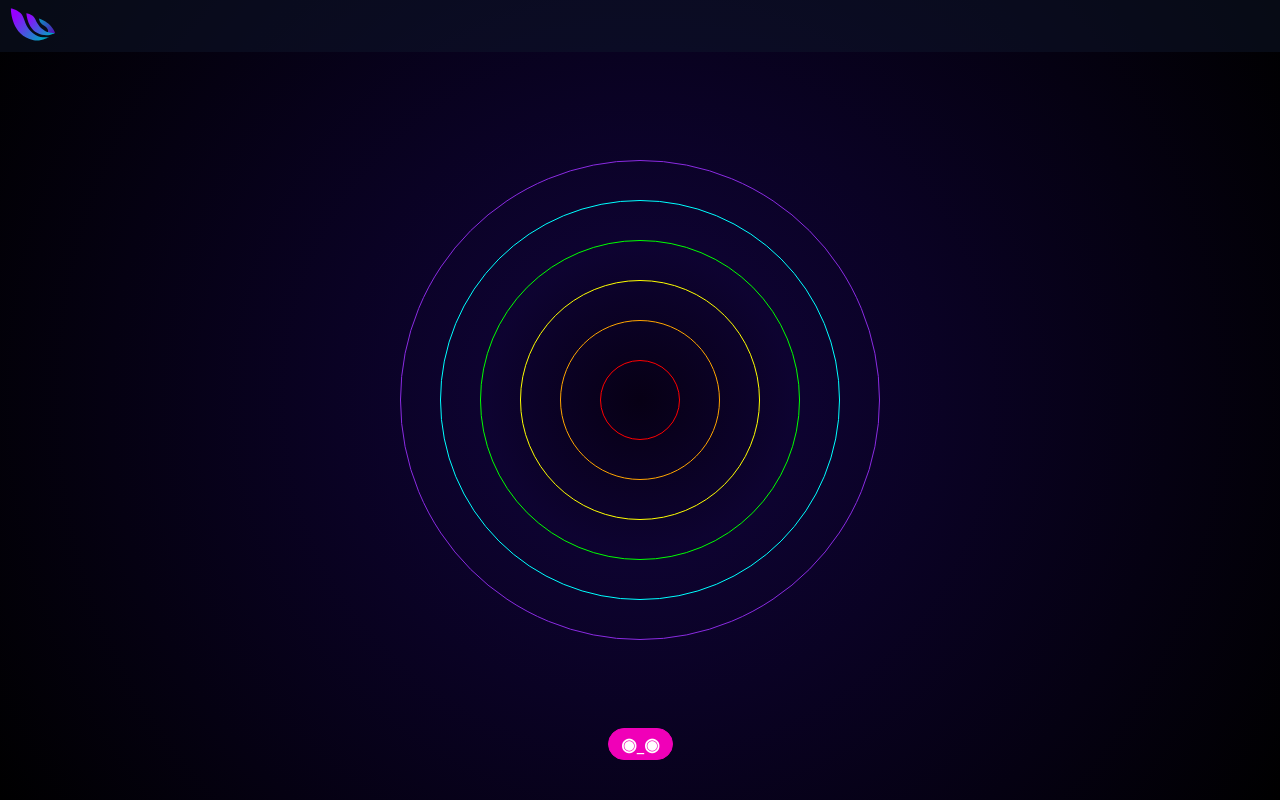
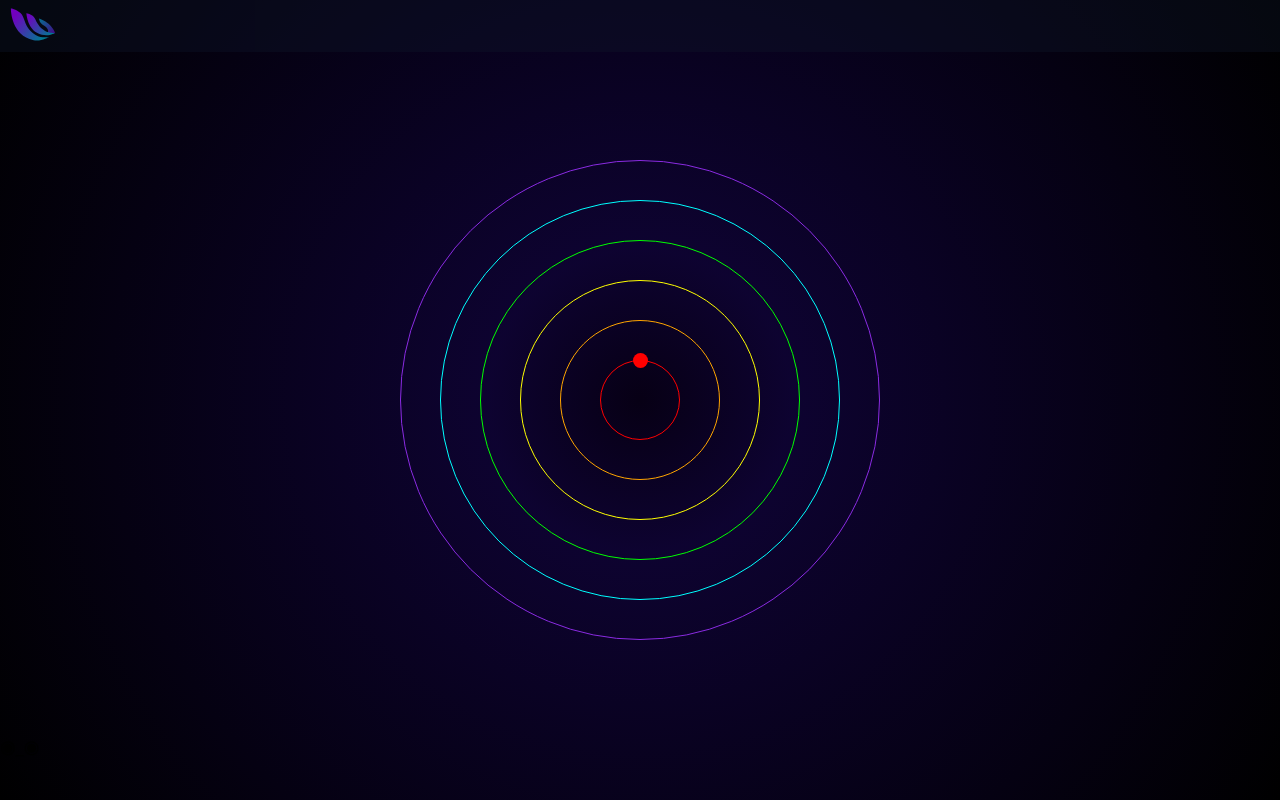
Before and after one commit to WaveDream/dream-sequence, a SvelteKit app in the folder wavedream.space/: page /create in a window 1280 px wide. Built offline with nearby package versions, Linux system fonts and the light colour scheme.

Commit message:
edit multiple files

```diff
--- a/wavedream.space/package.json
+++ b/wavedream.space/package.json
@@ -34,7 +34,6 @@
 		"@fontsource-variable/orbitron": "^5.0.2",
 		"@fontsource/jura": "^4.5.13",
 		"@fontsource/ubuntu": "^5.0.2",
-		"daisyui": "^2.51.6",
 		"svelvet": "^7.0.34"
 	}
 }
--- a/wavedream.space/src/routes/+layout.svelte
+++ b/wavedream.space/src/routes/+layout.svelte
@@ -18,6 +18,7 @@
     position: fixed;
     top: 0;
     left: 0;
+    opacity: 75%;
 }
 
 #logo {
--- a/wavedream.space/src/routes/+page.svelte
+++ b/wavedream.space/src/routes/+page.svelte
@@ -5,7 +5,7 @@
 <div id="orb-container">
 <div></div>
     <img class="max-w-[500px] logo" draggable="false" src="/WaveDream_Logo_Optimized.svg" alt="WaveDream.Space" />
-    <h1 class="tracking-widest mb-[10px] text-[55px]">wavedream.space</h1>
+    <h1 class="tracking-widest mb-[10px] text-[55px]">dreamSequence</h1>
 
         <div id="button-div" class="w-screen flex justify-center">
             <div id="buttons" class="flex items-center justify-evenly">
--- a/wavedream.space/src/routes/create/+page.svelte
+++ b/wavedream.space/src/routes/create/+page.svelte
@@ -1,55 +1,8 @@
-<!-- Markup -->
-<div id="orb-container">
-    {#each zIndex as zIndex, i}
-        <div
-            class={"orb " + i}
-            style=
-                "border: 1px solid {orbColor[i]};
-                width: {orbSize[i] + "vh"};
-                height: {orbSize[i] + "vh"};
-                opacity: {orbOpacity[i]};
-                z-index: {zIndex};">
-        </div>
-    {/each}
-    <!-- <div id="center-node" class="bg-purple-800 w-[25px] h-[25px] rounded-full"></div> -->
-
-    <button class="btn rounded-full btn-secondary btn-sm text-lg" id="scrollButton" on:click={OrbStepper}>◉_◉</button>
-</div>
-<!-- Styling  -->
-<style>
-    #orb-container {
-        width: 100vw;
-        height: 100vh;
-        background: radial-gradient(circle at center, rgb(7, 0, 21), hsl(254, 89%, 10%) 20%, black 100%);
-        position: fixed;
-        display: flex;
-        top: 0;
-        left: 0;
-        justify-content: center;
-        align-items: center;
-    }
-
-    .orb {
-        border-radius: 50%;
-        position: absolute;
-        transition-property: width, height, opacity;
-        transition-duration: .2s;
-    }
-
-    .orb:hover {
-        border-width: 2px !important;
-    }
-
-    button {
-        position: fixed;
-        margin: auto;
-        bottom: 40px;
-
-    }
-</style>
 <!-- Logic -->
 <script>
     // @ts-nocheck
+
+    import Nodes from "./components/Nodes.svelte";
 
         //Booleans
         let button_Bool = false;
@@ -99,3 +52,55 @@
             zIndex = zIndex;
         }
     </script>
+<!-- Markup -->
+
+<div id="orb-container">
+    {#each zIndex as zIndex, i}
+        <div
+            class={"orb " + i}
+            style=
+                "border: 1px solid {orbColor[i]};
+                width: {orbSize[i] + "vh"};
+                height: {orbSize[i] + "vh"};
+                opacity: {orbOpacity[i]};
+                z-index: {zIndex};">
+        </div>
+    {/each}
+
+    <Nodes/>
+</div>
+
+
+
+<button class="btn rounded-full btn-secondary btn-sm text-lg" id="scrollButton" on:click={OrbStepper}>◉_◉</button>
+<!-- Styling  -->
+<style>
+    #orb-container {
+        width: 100vw;
+        height: 100vh;
+        background: radial-gradient(circle at center, rgb(7, 0, 21), hsl(254, 89%, 10%) 20%, black 100%);
+        position: fixed;
+        display: flex;
+        top: 0;
+        left: 0;
+        justify-content: center;
+        align-items: center;
+    }
+
+    .orb {
+        border-radius: 50%;
+        position: absolute;
+        transition-property: width, height, opacity;
+        transition-duration: .2s;
+    }
+
+    .orb:hover {
+        border-width: 2px !important;
+    }
+
+    button {
+        position: fixed;
+        bottom: 40px;
+
+    }
+</style>
--- /dev/null
+++ b/wavedream.space/src/routes/create/components/Nodes.svelte
@@ -0,0 +1,32 @@
+<script>
+  let i = 0;
+
+</script>
+
+<div id="nodeContainer">
+  <div class="node"></div>
+</div>
+
+<style lang="postcss">
+#nodeContainer {
+  display: flex;
+  align-items: center;
+  justify-content: center;
+  width: 100vw;
+  height: 100vh;
+}
+
+  .node {
+    background-color: red;
+    border-radius: 50%;
+    transform: translateY(-5vh);
+    width: 15px;
+    height: 15px;
+    z-index: 20;
+
+  }
+  .node:hover {
+    width: 20px;
+    height: 20px;
+  }
+</style>
--- a/wavedream.space/src/routes/svelvet/+page.svelte
+++ b/wavedream.space/src/routes/svelvet/+page.svelte
@@ -6,8 +6,8 @@
 
 <div id="fixed" class="h-screen">
 <Svelvet theme="dark" snapTo=22 id="my-canvas" controls>
-  <Node connections={["drmseq"]} bgColor="blueviolet" label="WaveDream" outputs=2 />
-  <Node inputs=3 id="drmseq" label="Dream Sequence" bgColor="turquoise" center />
-  <Node inputs=3 id="test" label="test" bgColor="grey" position={{ x: 300, y: 150}} />
+  <Node id="A" label="WaveDream" bgColor="blueviolet" outputs=2 connections={[['B', 0], ['B', 2], ['B', 0], ['B', 3]]}/>
+  <Node id="B" inputs=3 label="Dream Sequence" bgColor="turquoise" position={{ x: 300, y: 150}}/>
+  <Node id="C" inputs=3 label="test" bgColor="grey" position={{ x: 500, y: 350}} />
 </Svelvet>
 </div>
--- a/wavedream.space/tailwind.config.js
+++ b/wavedream.space/tailwind.config.js
@@ -7,16 +7,4 @@ export default {
 		},
 		extend: {}
 	},
-	plugins: [require('daisyui')],
-
-	daisyui: {
-		styled: true,
-		themes: true,
-		base: true,
-		utils: true,
-		logs: true,
-		rtl: false,
-		prefix: '',
-		darkTheme: 'night'
-	}
 };
```
Also changed, not shown: 2 other files (tests, documents, lock files or other folders). Lines whose indentation alone changed are shown as unchanged.
